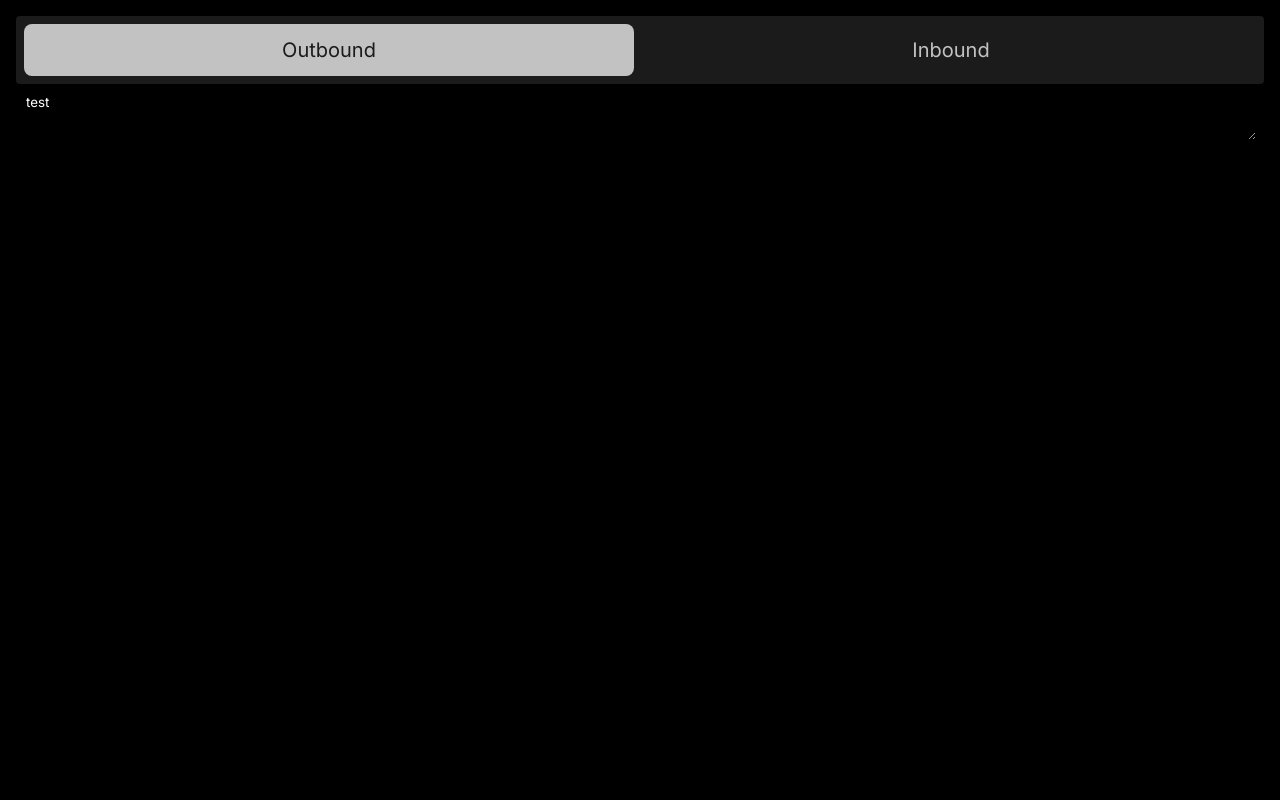
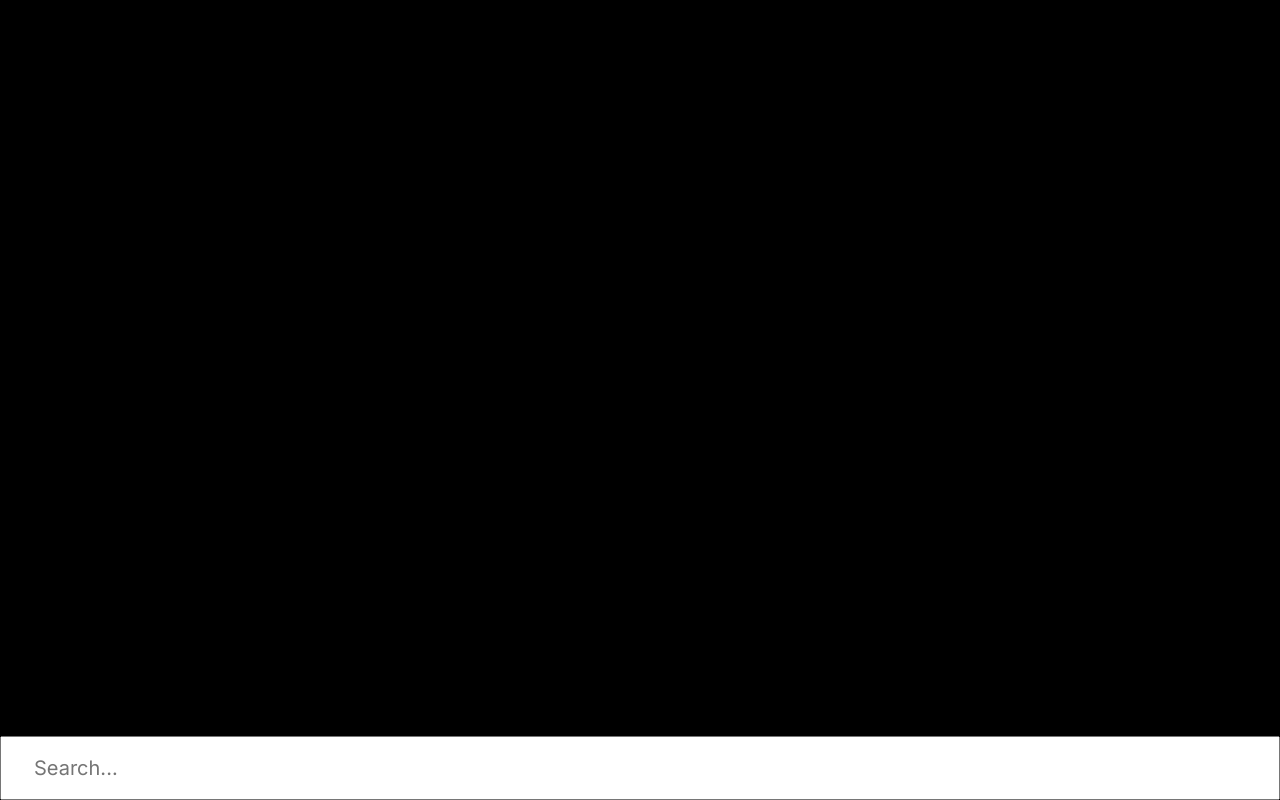
Before and after one commit to 0ql/jimu, a SvelteKit app: page / in a window 1280 px wide. Built offline with nearby package versions, Linux system fonts and the light colour scheme.

Commit message:
client side mvp

```diff
--- a/package.json
+++ b/package.json
@@ -24,6 +24,7 @@
 		"bits-ui": "^2.16.3",
 		"drizzle-kit": "^0.31.8",
 		"drizzle-orm": "^0.45.1",
+		"idb": "^8.0.3",
 		"phosphor-svelte": "^3.1.0",
 		"svelte": "^5.51.0",
 		"svelte-check": "^4.4.2",
--- a/src/routes/+layout.svelte
+++ b/src/routes/+layout.svelte
@@ -1,7 +1,7 @@
 <script lang="ts">
-	import favicon from '$lib/assets/favicon.svg';
-	import 'virtual:uno.css'
-	import './main.css'
+	import favicon from "$lib/assets/favicon.svg";
+	import "virtual:uno.css";
+	import "./main.css";
 
 	let { children } = $props();
 </script>
--- a/src/routes/+page.svelte
+++ b/src/routes/+page.svelte
@@ -1,28 +1,39 @@
 <script lang="ts">
-	import { Tabs } from "bits-ui";
-	let text = "test";
+	import { onMount } from "svelte";
+	import { type DB, type Exercise, loadDB } from "./db";
+	import type { IDBPDatabase } from "idb";
+
+	let searchString: string = $state("");
+	let exercises: Exercise[] = $state([]);
+	let db: IDBPDatabase<DB>;
+
+	onMount(async () => {
+		db = await loadDB();
+		exercises = await db.getAll("exercises");
+	});
+
+	const save = (exercise: Exercise) => {
+		db.put("exercises", { ...exercise });
+	};
 </script>
 
 <main class="p-4">
-	<Tabs.Root value="outbound" class="">
-		<Tabs.List class="flex bg-card rounded gap-3 p-2">
-			<Tabs.Trigger
-				value="outbound"
-				class="data-[state=active]:bg-card-fg data-[state=active]:text-card text-card-fg bg-card w-full p-3 text-xl rounded-lg border-none"
-				>Outbound</Tabs.Trigger
-			>
-			<Tabs.Trigger
-				value="inbound"
-				class="data-[state=active]:bg-card-fg data-[state=active]:text-card text-card-fg bg-card w-full p-3 text-xl rounded-lg border-none"
-				>Inbound</Tabs.Trigger
-			>
-		</Tabs.List>
-		<Tabs.Content class="p-2 max-h-[80vh] overflow-y-scroll" value="outbound">
+	<nav class="fixed left-0 bottom-0 w-full">
+		<input
+			placeholder="Search..."
+			class="w-full px-8 py-4 text-xl"
+			bind:value={searchString}
+		/>
+	</nav>
+	{#each exercises as exercise}
+		{#if exercise.title.includes(searchString)}
+			<h2 class="text-base font-bold">{exercise.title}</h2>
 			<textarea
-				class="w-full bg-transparent border-none text-current"
-				bind:value={text}
-			/>
-		</Tabs.Content>
-		<Tabs.Content value="inbound"></Tabs.Content>
-	</Tabs.Root>
+				spellcheck="false"
+				class="w-full bg-transparent text-foreground border-none outline-none"
+				onchange={() => save(exercise)}
+				bind:value={exercise.workoutsString}
+			></textarea>
+		{/if}
+	{/each}
 </main>
--- /dev/null
+++ b/src/routes/db.ts
@@ -0,0 +1,29 @@
+import { openDB, type DBSchema, type IDBPDatabase } from "idb";
+
+export type Exercise = {
+	id?: number;
+	title: string;
+	workoutsString: string;
+};
+
+export interface DB extends DBSchema {
+	exercises: {
+		key: string;
+		value: Exercise;
+	};
+}
+
+export let db: IDBPDatabase<DB>;
+
+export const loadDB = async () => {
+	if (db) return db
+	db = await openDB<DB>("main", 1, {
+		upgrade(db, oldVersion, newVersion, transaction, event) {
+			db.createObjectStore("exercises", {
+				keyPath: "id",
+				autoIncrement: true,
+			});
+		},
+	});
+	return db
+}
--- /dev/null
+++ b/src/routes/settings/+page.svelte
@@ -0,0 +1,36 @@
+<script lang="ts">
+	import type { IDBPDatabase } from "idb";
+	import { onMount } from "svelte";
+	import { loadDB, type DB } from "../db";
+
+	let db: IDBPDatabase<DB>;
+
+	onMount(async () => {
+		db = await loadDB();
+	});
+
+	const settings = {
+		import: "",
+	};
+
+	const clearObjectStore = () => {
+		db.clear("exercises");
+	};
+
+	// const importData = () => {
+	// 	const exerciseStings = settings.import.split(/\n{2,}/);
+	// 	const exerciseArrays = exerciseStings.map((el) => el.split(/\n/));
+	// 	exerciseArrays.forEach((exercise) => {
+	// 		const exerciseTitle = exercise[0];
+	// 		const workoutsString = exercise.slice(1).join("\n");
+	// 		db.add("exercises", {
+	// 			title: exerciseTitle,
+	// 			workoutsString,
+	// 		});
+	// 	});
+	// };
+</script>
+
+<h1>Import</h1>
+<textarea class="w-full" bind:value={settings.import}></textarea>
+<!-- <button onclick={importData}>Save</button> -->
```
Also changed, not shown: 2 other files (tests, documents, lock files or other folders).
